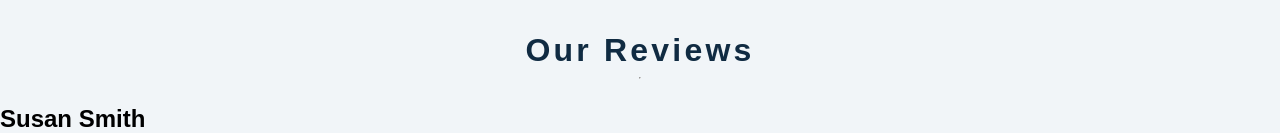
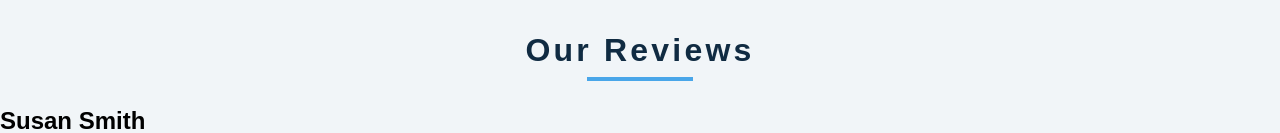
Before and after one commit to AngeloCornelio/review-carousel, a website: page index.html in a window 1280 px wide. Shown: the top 133 px of the page. Drawn offline with Linux system fonts and the light colour scheme.

Commit message:
Style hr

```diff
--- a/styles.css
+++ b/styles.css
@@ -17,3 +17,10 @@ h1 {
     color: #102b42;
     letter-spacing: 0.1em;
 }
+
+hr {
+    border: 0.15em solid #49a6e9;
+    background-color: #49a6e9;
+    width: 8%;
+    height: 0;
+}
```
